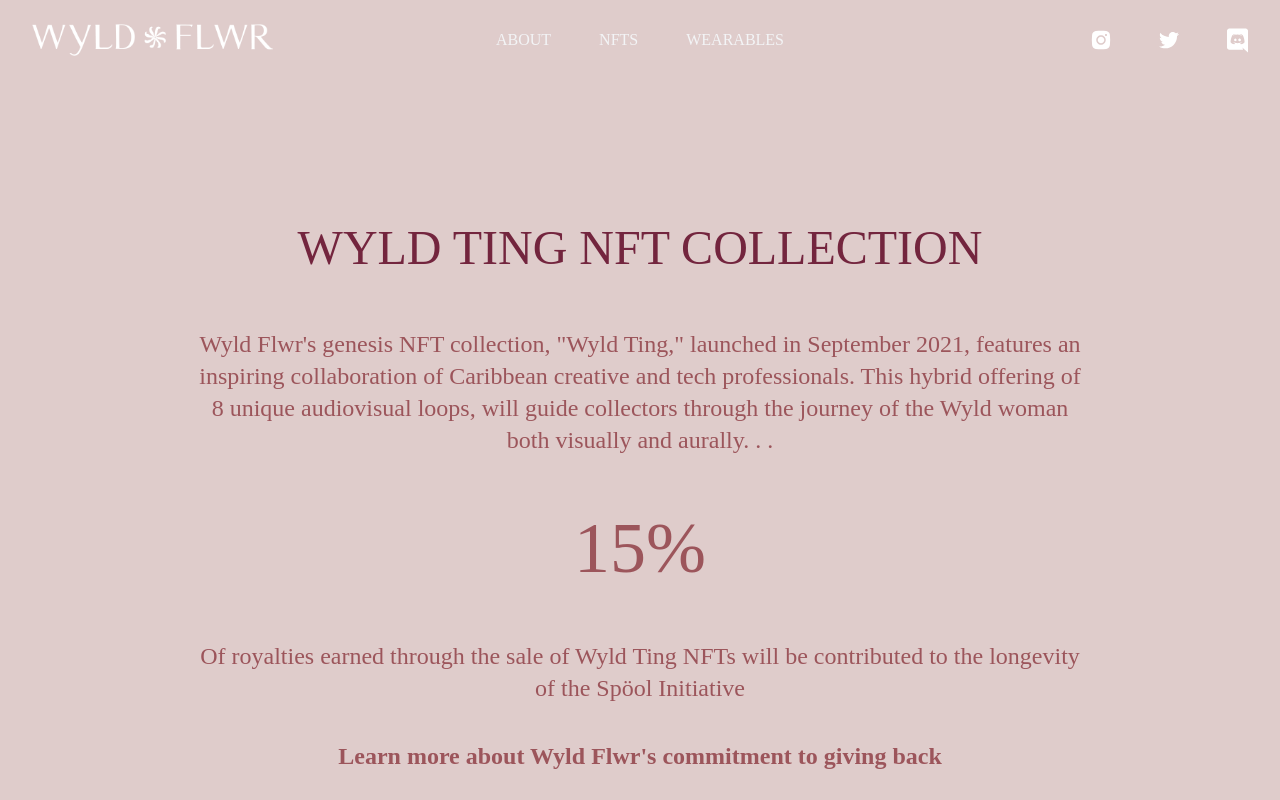
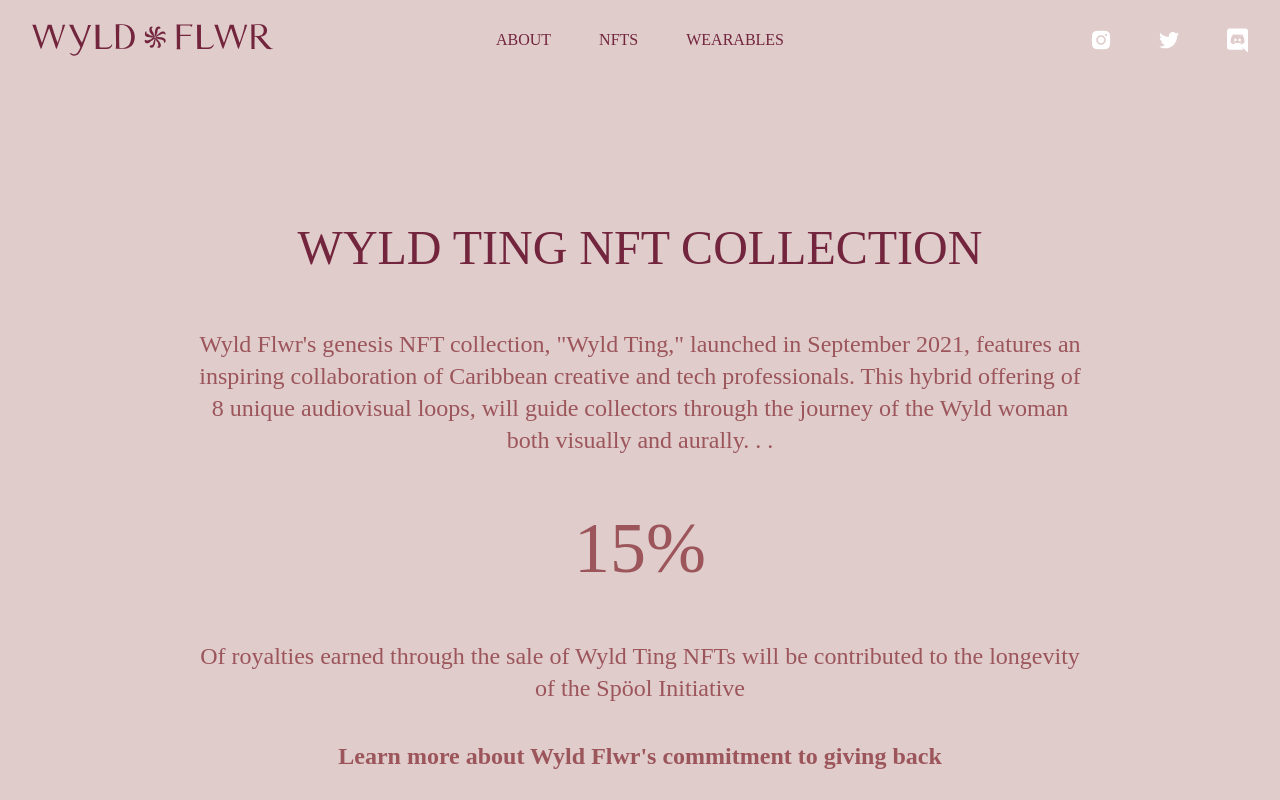
Before and after one commit to jaedanpersaud12/wyldflwr, a website: page build/nft-showcase.html in a window 1280 px wide. Shown: the top 800 px of the page. Drawn offline with Linux system fonts and the light colour scheme; a web font is replaced by a local one.

Commit message:
update site

```diff
--- a/build/nft-showcase.html
+++ b/build/nft-showcase.html
@@ -34,7 +34,7 @@
                 <div class="relative flex items-center justify-between">
                     <div class="flex-shrink-0">
                         <a href="index.html" title="" class="flex rounded outline-none">
-                            <img class="w-auto h-8" src="images/wf-logo-white.png" alt="">
+                            <img class="w-auto h-8 hover:opacity-80 duration-200 transition-all active:opacity-60" src="images/wf-logo-burg.svg" alt="">
                         </a>
                     </div>
 
@@ -59,14 +59,14 @@
                     </div>
 
                     <div class="hidden lg:absolute lg:inset-y-0 lg:flex lg:items-center lg:justify-center lg:space-x-12 lg:-translate-x-1/2 lg:left-1/2">
-                        <a href="#" title="" class="text-base font-medium text-gray-100 transition-all duration-200 rounded  font-rec hover:text-opacity-70 uppercase">
+                        <a href="#" title="" class="text-base font-medium text-wf-burg transition-all duration-200 rounded  font-rec hover:text-opacity-70 uppercase">
                             About
                         </a>
-                        <a href="nft-showcase.html" title="" class="text-base font-medium text-gray-100 transition-all duration-200 rounded  font-rec hover:text-opacity-70 uppercase">
+                        <a href="nft-showcase.html" title="" class="text-base font-medium text-wf-burg transition-all duration-200 rounded  font-rec hover:text-opacity-70 uppercase">
                             NFTS
                         </a>
 
-                        <a href="#" title="" class="text-base font-medium text-gray-100 transition-all duration-200 rounded  font-rec hover:text-opacity-70 uppercase">
+                        <a href="#" title="" class="text-base font-medium text-wf-burg transition-all duration-200 rounded  font-rec hover:text-opacity-70 uppercase">
                             Wearables
                         </a>
                     </div>
```
Also changed, not shown: build/css/main.css.
